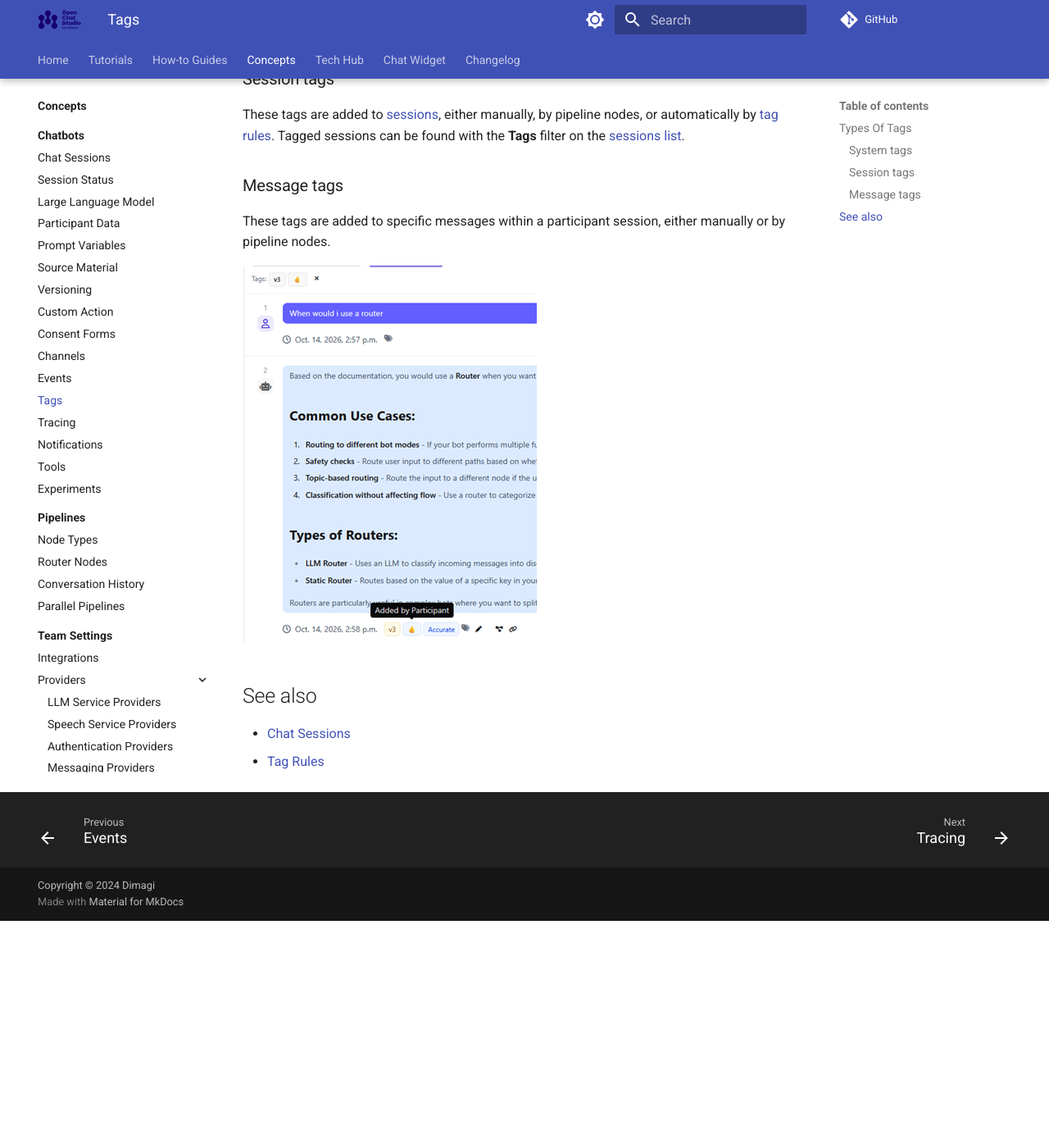
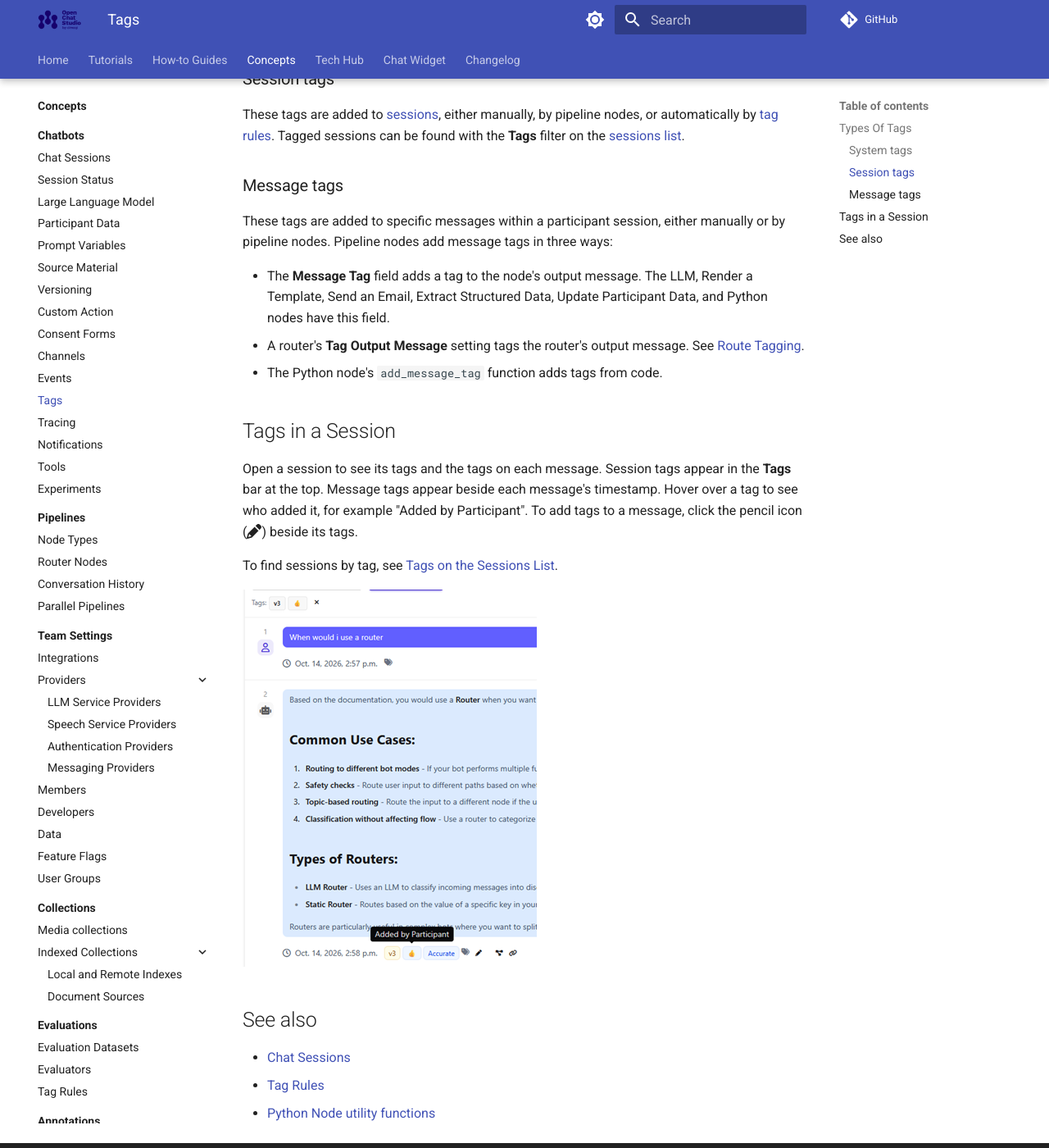
Before and after one commit to dimagi/open-chat-studio-docs, an MkDocs documentation site: the page built from docs/concepts/tags.md, in a window 1280 px wide and 1400 px high, scrolled down 828 px. Shown: the whole window at 82% size. Built offline with MkDocs 1.6.1 and Material for MkDocs 9.7.7, drawn with Linux system fonts in a browser that asks for light colours; a script that is not in the unit is left out; comment, search, counter and statistics services are not loaded; before the commit the page ends 1951 px from its top, so only the background shows below that.

Commit message:
Tags accuracy: Manage Tags, how message tags are added, tags in a session. Changelog now links to where deails of 100 chars validation is documented.

```diff
--- a/docs/concepts/tags.md
+++ b/docs/concepts/tags.md
@@ -20,6 +20,23 @@ Tagged sessions can be found with the **Tags** filter on the [sessions list](ses
 
 ### Message tags
 These tags are added to specific messages within a participant session, either manually or by pipeline nodes.
+Pipeline nodes add message tags in three ways:
+
+- The **Message Tag** field adds a tag to the node's output message.
+  The LLM, Render a Template, Send an Email, Extract Structured Data, Update Participant Data, and Python nodes have this field.
+- A router's **Tag Output Message** setting tags the router's output message.
+  See [Route Tagging](../how-to/routers/index.md#route-tagging-tracing-observability).
+- The Python node's `add_message_tag` function adds tags from code.
+
+## Tags in a Session
+
+Open a session to see its tags and the tags on each message.
+Session tags appear in the **Tags** bar at the top.
+Message tags appear beside each message's timestamp.
+Hover over a tag to see who added it, for example "Added by Participant".
+To add tags to a message, click the pencil icon (:fontawesome-solid-pencil:) beside its tags.
+
+To find sessions by tag, see [Tags on the Sessions List](sessions.md#tags-on-the-sessions-list).
 
 ![Tags applied to sessions and messages in Open Chat Studio](../assets/images/tags_screenshot.png)
 
@@ -27,3 +44,4 @@ These tags are added to specific messages within a participant session, either m
 
 - [Chat Sessions](sessions.md)
 - [Tag Rules](evaluations/tag_rules.md)
+- [Python Node utility functions](../tech-hub/python_node.md#utility-functions)
```
Also changed, not shown: docs/changelog.md (+1 -1 lines).
